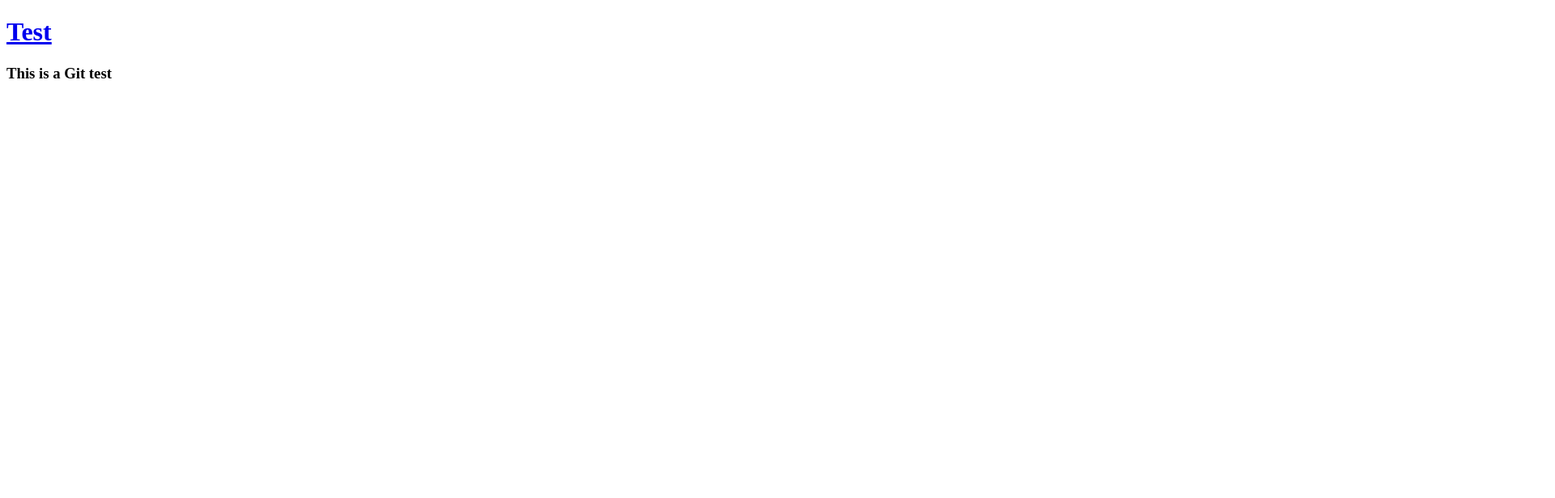
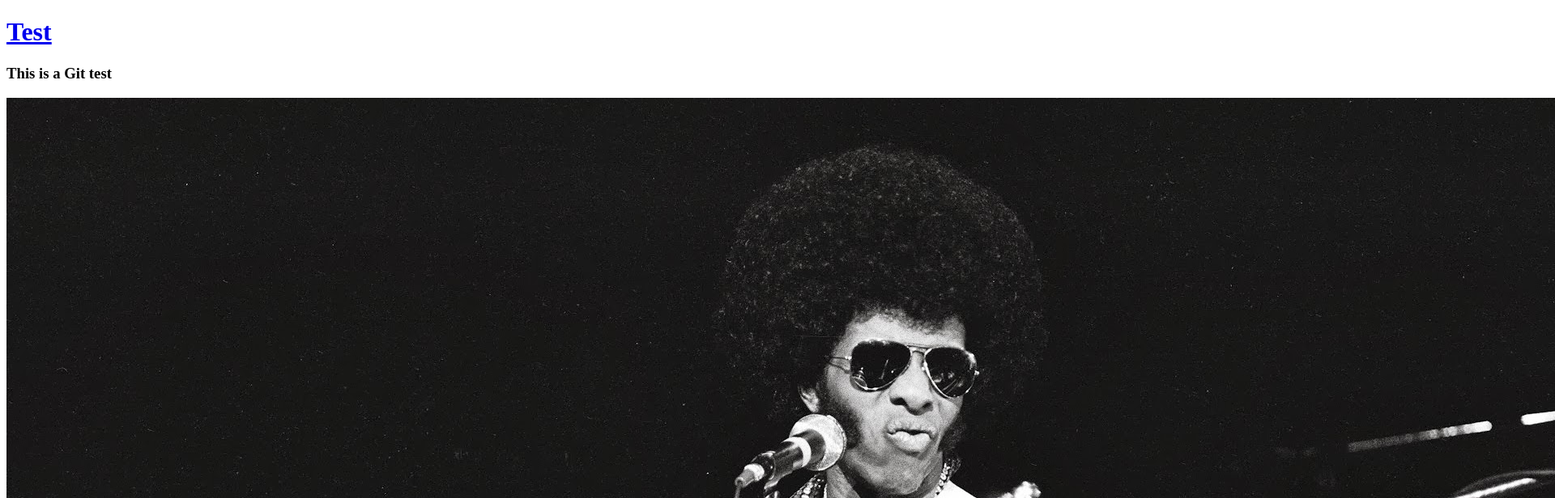
Before and after one commit to pitabuddha/Test, a plain HTML site: page index.html in a window 1280 px wide. Shown: the top 616 px of the page at 81% size, 1920 px wide, since content can reach past the window. Drawn offline with Linux system fonts and the light colour scheme.

Commit message:
add image to html file

```diff
--- a/index.html
+++ b/index.html
@@ -36,6 +36,7 @@
 
 <h3>This is a Git test</h3>
 
+<img src="sly-stone.jpg" />
 </main>
 
 
```
